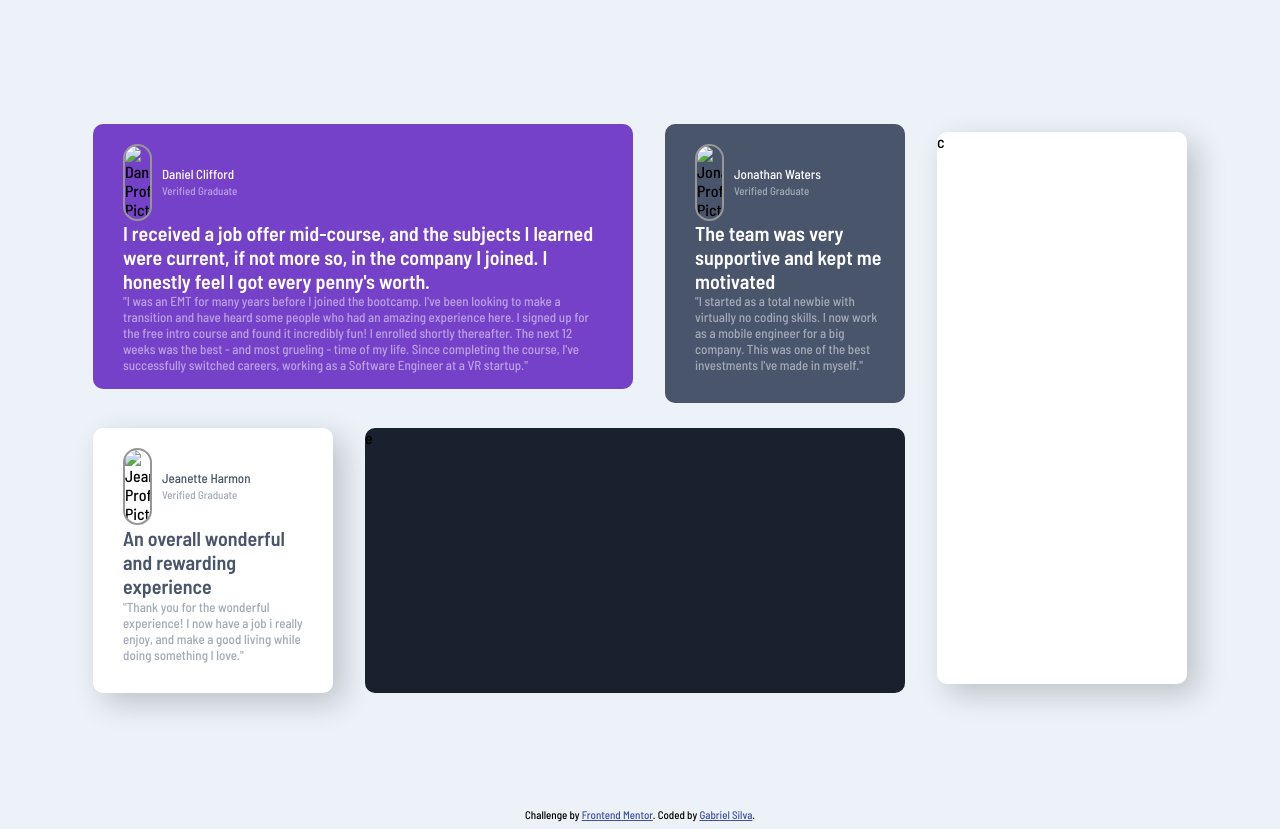
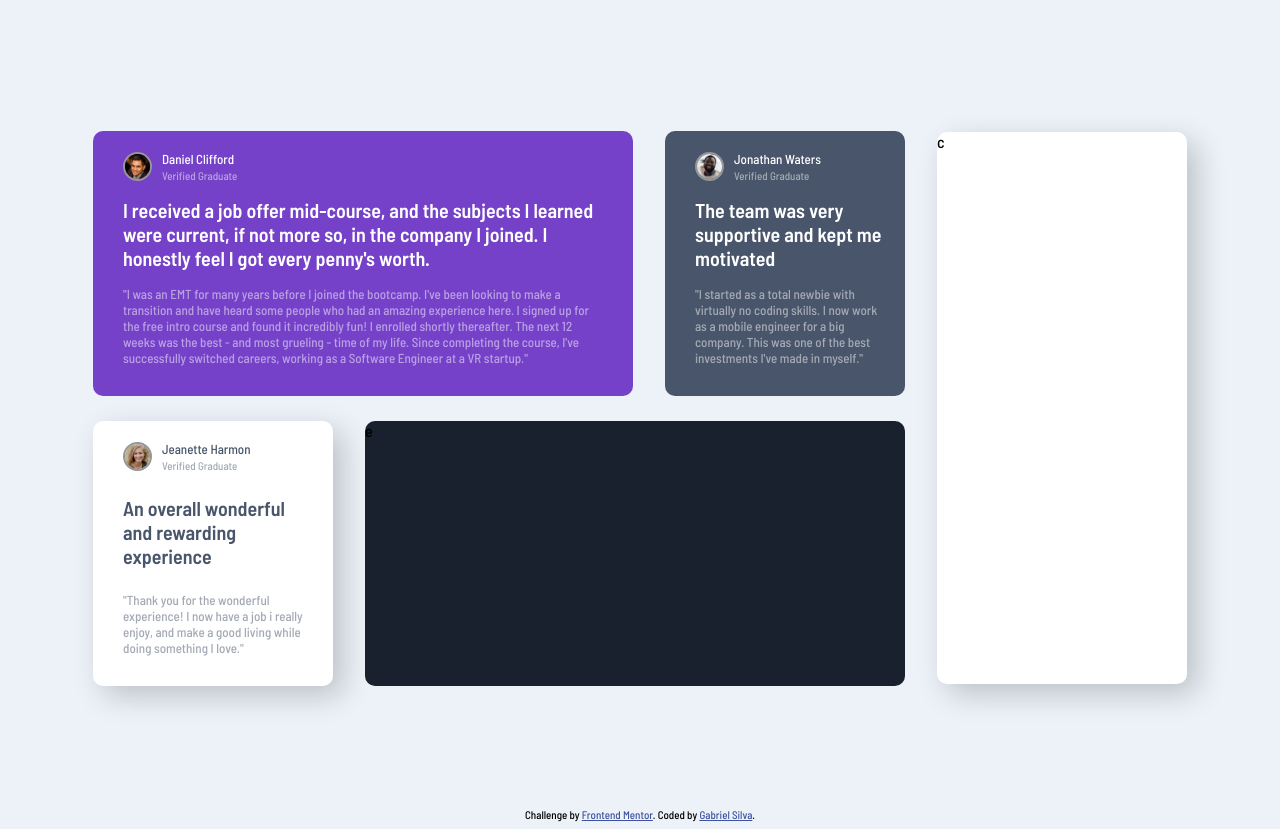
Before and after one commit to Gabriel025/testimonial-grid, a plain HTML site: page index.html in a window 1280 px wide. Drawn offline with Linux system fonts and the light colour scheme; the site is published under a folder, as on GitHub Pages, so addresses that start at the root find nothing.

Commit message:
profiles pictures fixed

```diff
--- a/index.html
+++ b/index.html
@@ -18,7 +18,7 @@
 
       <div class="daniel">
         <div class="profile">
-          <img src="/images/image-daniel.jpg" alt="Daniel-Profile-Picture">
+          <img src="./images/image-daniel.jpg" alt="Daniel-Profile-Picture">
 
           <p>
             Daniel Clifford <br> <span>Verified Graduate</span>
@@ -45,7 +45,7 @@
 
       <div class="jonathan">
         <div class="profile">
-          <img src="/images/image-jonathan.jpg" alt="Jonathan-Profile-Picture">
+          <img src="./images/image-jonathan.jpg" alt="Jonathan-Profile-Picture">
 
           <p>
             Jonathan Waters <br> <span>Verified Graduate</span>
@@ -70,7 +70,7 @@
 
       <div class="jeanette">
         <div class="profile">
-          <img src="/images/image-jeanette.jpg" alt="Jeanette-Profile-Picture">
+          <img src="./images/image-jeanette.jpg" alt="Jeanette-Profile-Picture">
 
           <p>
             Jeanette Harmon <br> <span>Verified Graduate</span>
```
